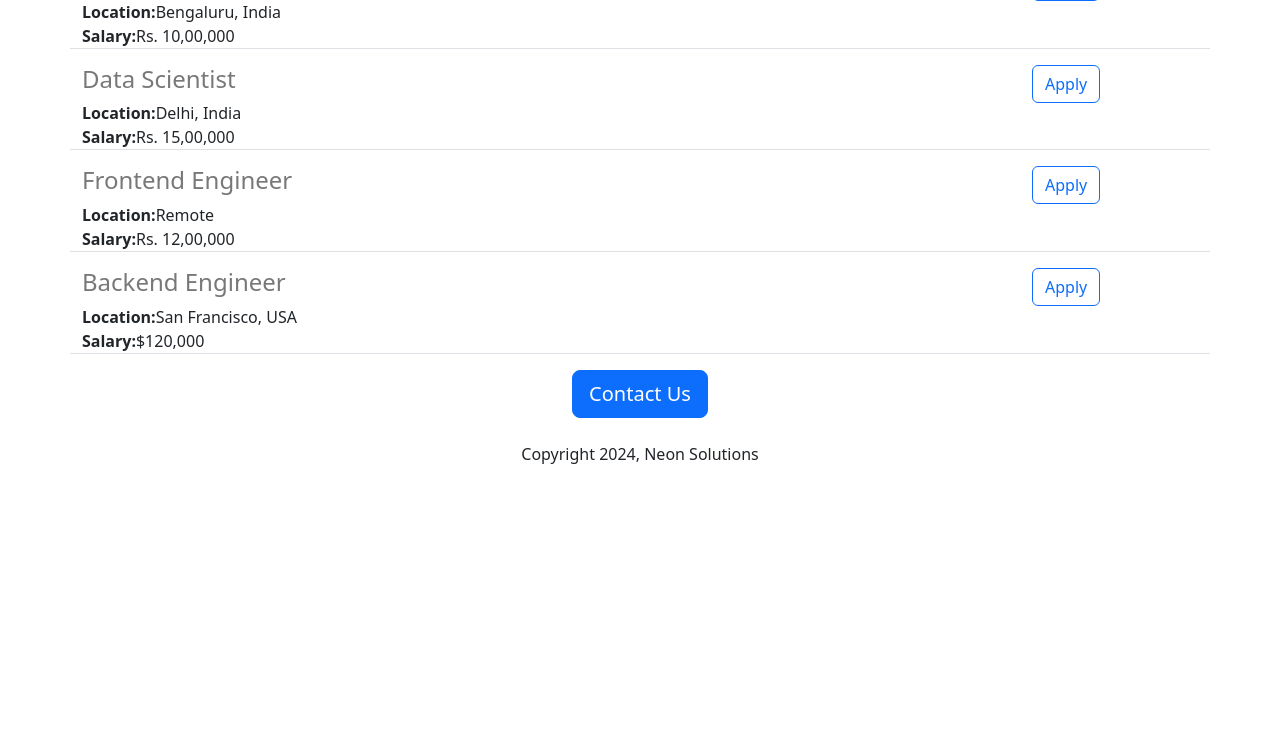
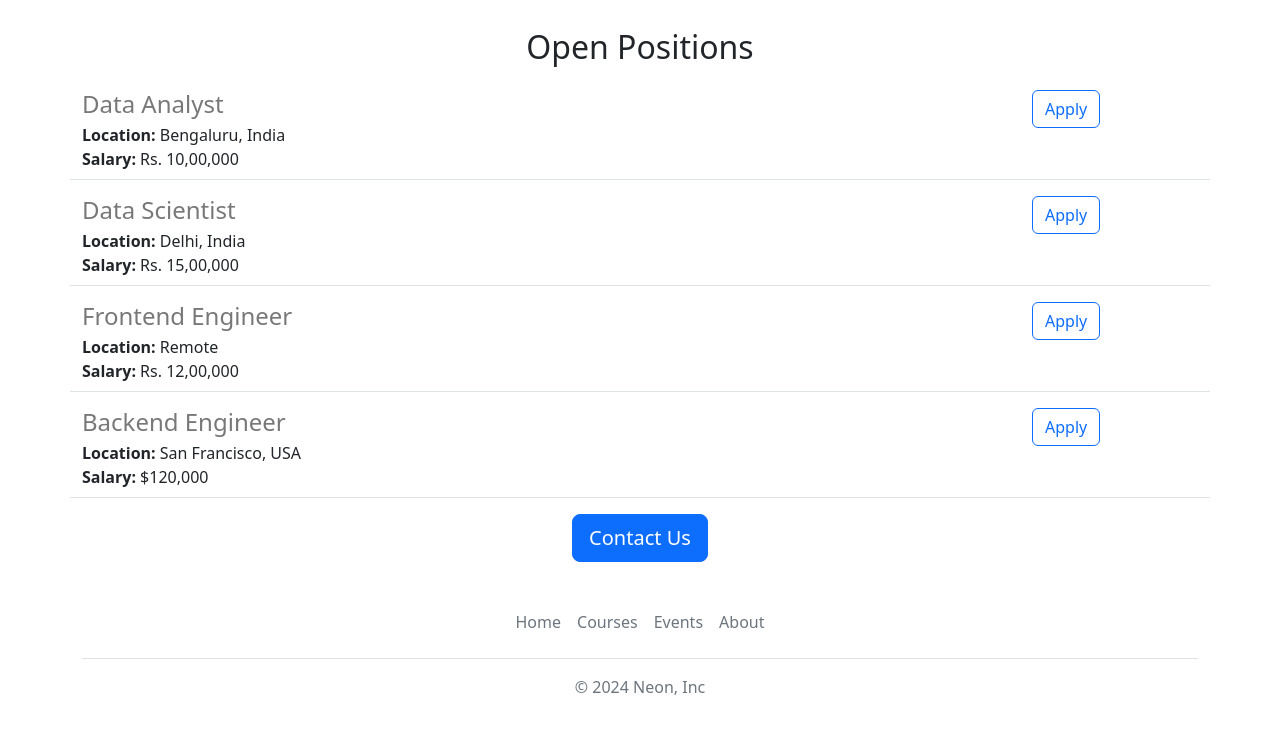
Before and after one commit to alphaket14/jobsite-django, a Flask app: page / in a window 1280 px wide. Shown: the part 836-1591 px from the top of the page. Before the commit the page ends 1300 px from the top, so only its background shows below. Run offline with Flask 3, Linux system fonts and the light colour scheme.

Commit message:
final frontend

```diff
--- /dev/null
+++ b/templates/footer.html
@@ -0,0 +1,12 @@
+<div class="container">
+  <footer class="py-3 my-4">
+    <ul class="nav justify-content-center border-bottom pb-3 mb-3">
+      <li class="nav-item"><a  target="_blank" href="http://somaksomanchi.vercel.app" class="nav-link px-2 text-muted">Home</a></li>
+      <li class="nav-item"><a  target="_blank" href="http://somaksomanchi.vercel.app" class="nav-link px-2 text-muted">Courses</a></li>
+
+      <li class="nav-item"><a target="_blank" href="http://somaksomanchi.vercel.app" class="nav-link px-2 text-muted">Events</a></li>
+      <li class="nav-item"><a  target="_blank" href="http://somaksomanchi.vercel.app" class="nav-link px-2 text-muted">About</a></li>
+    </ul>
+    <p class="text-center text-muted">&copy; 2024 Neon, Inc</p>
+  </footer>
+</div>
--- a/templates/home.html
+++ b/templates/home.html
@@ -1,60 +1,46 @@
 <!DOCTYPE html>
-<html lang="en">
+<html>
   <head>
-  <meta charset="UTF-8">
-  <meta http-equiv="X-UA-Compatible" content="IE=edge">
-  <meta name="viewport" content="width=device-width, initial-scale=1.0">
     <title>Neon Careers</title>
-    <link href="https://cdn.jsdelivr.net/npm/bootstrap@5.3.3/dist/css/bootstrap.min.css" rel="stylesheet" integrity="sha384-QWTKZyjpPEjISv5WaRU9OFeRpok6YctnYmDr5pNlyT2bRjXh0JMhjY6hW+ALEwIH" crossorigin="anonymous">
-
+    <meta charset="utf-8">
+    <meta name="viewport" content="width=device-width, initial-scale=1">
+    <link href="https://cdn.jsdelivr.net/npm/bootstrap@5.2.0-beta1/dist/css/bootstrap.min.css" rel="stylesheet" integrity="sha384-0evHe/X+R7YkIZDRvuzKMRqM+OrBnVFBL6DOitfPri4tjfHxaWutUpFmBp4vmVor" crossorigin="anonymous">
     <style>
-    h1 {
-      font-size: 40px;
-      font-family: Roboto;
-      font-weight: normal;
-      color: rgb(50, 50 ,50);
-      text-align: center;
-    }
-
       #banner {
+        height: 360px;
         width: 100%;
-      height: 360px;
-      object-fit: cover;
-    }
-    h2 {
-      font-family: Roboto;
-      font-size: 32;
-      color: rgb(100, 100, 100);
-      text-align: center;
-      font: optional;t-weight: normal;
-    }
-    .bodytext {
-      font-family: Roboto;
-      color: rgb(80, 80, 80);
-    }
-    #container {
-      max-width: 720px;
-      margin: 0 auto;
+        object-fit:cover;
+        margin-bottom: 16px;
       }
     </style>
   </head>
   <body>
+    {% include 'nav.html' %}
+    <img class="img-fluid" id="banner" src="/static/banner.jpg" >
     <div class="container">
-  <h1 class="text-center mt-2 mb-4">{{company_name}} Careers</h1>
-  <img class="img  -fluid" id="banner" src="https://c12751de-c218-4631-a000-228b7e3d1d4f-00-xuaf80xrruo5.sisko.replit.dev/static/banner.jpg"  >
-  <h2 class="text-center mt-2 mb-4"">About Neon</h2>
-  <p class="lead">Lorem ipsum dolor sit amet, consectetur adipiscing elit, sed do eiusmod tempor incididunt ut labore et dolore magna aliqua. Iaculis at erat pellentesque adipiscing commodo elit at imperdiet. Adipiscing elit pellentesque habitant morbi tristique senectus et netus. Sit amet nisl suscipit adipiscing. Vitae tortor condimentum lacinia quis vel eros. Purus faucibus ornare suspendisse sed nisi lacus sed viverra tellus. Malesuada bibendum arcu vitae elementum. Facilisi cras fermentum odio eu feugiat. Adipiscing commodo elit at imperdiet. Habitant morbi tristique senectus et netus. Gravida quis blandit turpis cursus in hac habitasse. Purus sit amet luctus venenatis lectus magna. Hac habitasse platea dictumst vestibulum.
+      <h1 class="text-center mt-2 mb-4">
+        {{company_name}} Careers
+      </h1>
+      <div class="row" style="margin-bottom:32px">
+        <div class="col-md-6">
+      <p class="lead">
+        At Neon, we’re on a mission to build the most highly reputed technical university in the world, and we’re building it completely online. Our flagship data science program helps working professionals with a background in programming or analytics make a career transition to data science. We also offer several free beginner-friendly courses and have a fast-growing community of 200,000+ users.
       </p>
+        </div>
+        <div class="d-none d-md-block col-md-6">
+        <img src="/static/people.jpeg" style="height:320px;border-radius:4px;">
+        </div>
+      </div>
       <h2 class="text-center mt-2 mb-4">Open Positions</h2>
       <div>
-    {%for job in jobs %}
+        {% for job in jobs %}
           {% include 'jobitem.html' %}
         {% endfor %}
       </div>
-    <div style="text-align:center;">
-  <button class="btn btn-primary btn-lg">Contact Us</button>
-      <p class="mt-4">Copyright 2024, Neon Solutions</p>
+      <div class="text-center">
+      <a class="btn btn-primary btn-lg" href="mailto:somaksomanchi1krishna@gmail.com?subject=Question%20about%20Job%20Opernings&body=My%20name%3A%20%3Cyour%20name%20here%3E%0D%0A%0D%0AMy%20questions%3A%20%3Center%20question%20here%3E%0D%0A">Contact Us</a>
       </div>
     </div>
+    {% include 'footer.html' %}
   </body>
 </html>
--- a/templates/jobitem.html
+++ b/templates/jobitem.html
@@ -1,16 +1,20 @@
-     <div class="border-bottom row" style="margin-bottom:16px;">
+<div class="border-bottom row" style="margin-bottom:16px;padding-bottom:8px;">
   <div class="col-10">
-       <h4 style="color:rgb(120, 120, 120); margin-bottom:4px;padding-bottom:4px">{{job['title']}}</h4>
+    <h4
+      style="color:rgb(120,120,120); margin-bottom:4px;">
+      {{job['title']}}
+    </h4>
     <div>
-         <b>Location:</b>{{job['location']}}
+      <b>Location:</b> {{job['location']}}
     </div>
     {% if 'salary' in job %}
     <div>
-         <b>Salary:</b>{{job['salary']}}
+      <b>Salary:</b> {{job['salary']}}
     </div>
     {% endif %}
   </div>
-       <div class="col-2">
-       <button type="button" class="btn btn-outline-primary">Apply</button>
+  <div class="col-2 padding-right:16px">
+    <a href="mailto:somaksomanchi1krishna@gmail.com?subject=Application%20for%20{{job['title']}}&body=My%20name%3A%20%3Cyour%20name%20here%3E%0D%0A%0D%0AMy%20Resume%20link%3A%20%3Cresume%20link%3E%0D%0A%0D%0AMy%20LinkedIn%20link%3A%20%3Clinkedin%20in%3E%0D%0A%0D%0A" type="button" class="btn btn-outline-primary float-right align-middle" >Apply</a>
   </div>
+
 </div>
--- /dev/null
+++ b/templates/nav.html
@@ -0,0 +1,9 @@
+<nav class="navbar shadow-sm fixed-top bg-white">
+  <div class="container-fluid">
+    <a class="navbar-brand" href="#">
+      <img src="/static/logo.svg" alt="" width="30" height="24" class="d-inline-block align-text-top">
+      Neon
+    </a>
+  </div>
+</nav>
+<div style="height:56px"></div>
```
Also changed, not shown: static/logo.svg (added), 1 other file. Lines whose indentation alone changed are shown as unchanged.
